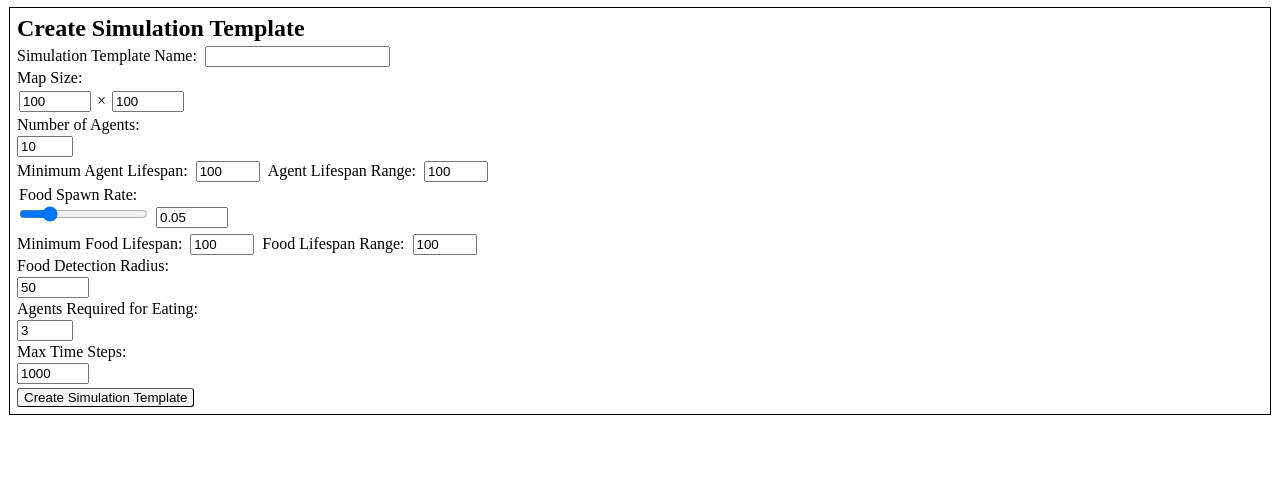
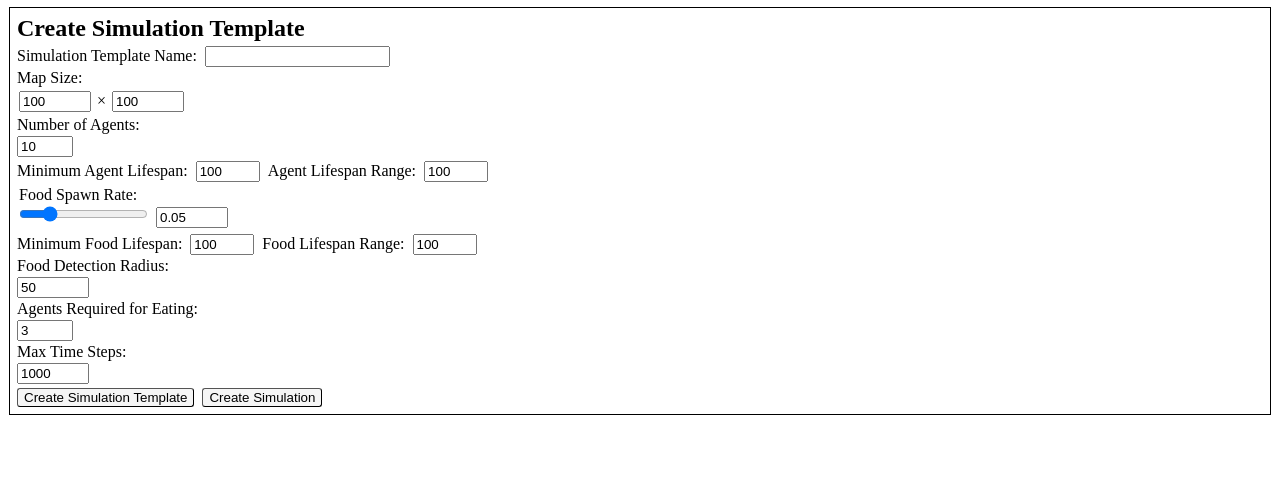
Before and after one commit to DiogoMJP/Thesis-Simulation---UI, a Flask app: template templates/index.html in a window 1280 px wide. Shown: the top 488 px of the page. Run offline with Flask 3, Linux system fonts and the light colour scheme; the template is opened without the code that fills it, so the values that code supplies are empty; parts of the project's set-up code (start-up, migrations or seed data) failed here and were passed over.

Commit message:
Allowed to create Simulations from the main screen

```diff
--- a/app.py
+++ b/app.py
@@ -23,6 +23,7 @@ def index():
 def create_simulation_template():
 	# Obtain the values submitted in the POST request and set to correct types
 	data = request.form.to_dict()
+	created_type = data["created-type"]
 	data["n-agents"] = int(data["n-agents"])
 	data["agents-lifespan-min"] = int(data["agents-lifespan-min"])
 	data["agents-lifespan-range"] = int(data["agents-lifespan-range"])
@@ -35,13 +36,22 @@ def create_simulation_template():
 	data["eating-number"] = int(data["eating-number"])
 	data["max-time-steps"] = int(data["max-time-steps"])
 
-	if data["name"] in data_manager.get_templates():
-		# Return to the main page if a template with the same name already exists
-		return redirect("/")
-	else:
-		# Otherwise, create a new template
-		data_manager.create_template(SimulationTemplate(data))
-		return redirect("/simulation_templates/" + data["name"])
+	if created_type == "simulation-template":
+		if data["name"] in data_manager.get_templates():
+			# Return to the main page if a template with the same name already exists
+			return redirect("/")
+		else:
+			# Otherwise, create a new template
+			data_manager.create_template(SimulationTemplate(data))
+			return redirect("/simulation_templates/" + data["name"])
+	elif created_type == "simulation":
+		if data["name"] in data_manager.get_simulations():
+			# Return to the main page if a simulation with the same name already exists
+			return redirect("/")
+		else:
+			# Otherwise, create a new simulation
+			SimulationTemplate(data).create_simulation(data["name"], data_manager)
+			return redirect("/simulation/" + data["name"])
 
 @app.route('/simulation_templates/<template>')
 def simulation_template(template):
--- a/templates/index.html
+++ b/templates/index.html
@@ -73,7 +73,8 @@
 			<br />
 			<input type="number" id="max-time-steps" name="max-time-steps" min="100" max="5000" value="1000" step="1"/>
 			<br />
-			<button type="submit">Create Simulation Template</button>
+			<button type="submit" name="created-type" value="simulation-template">Create Simulation Template</button>
+			<button type="submit" name="created-type" value="simulation">Create Simulation</button>
 		</form>
 
 		<script src={{ url_for('static', filename='index.js') }}></script>
```
